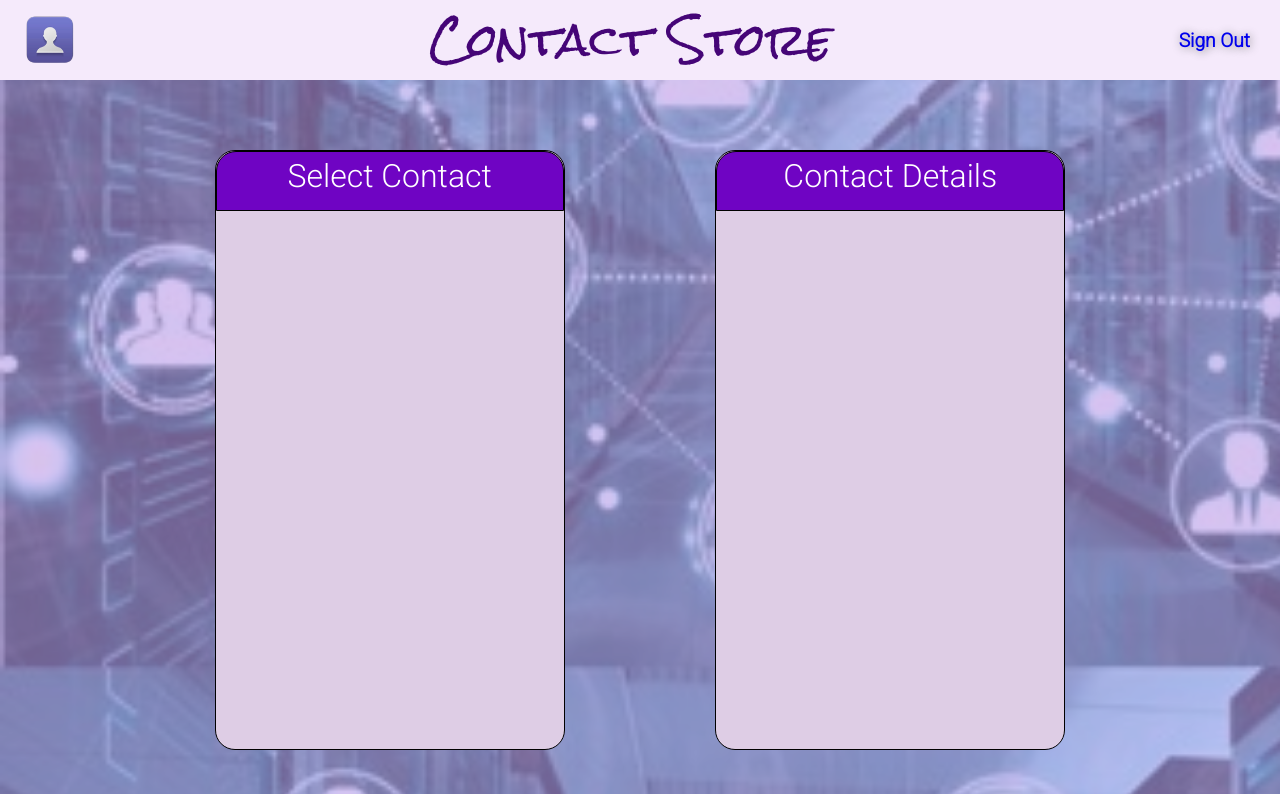
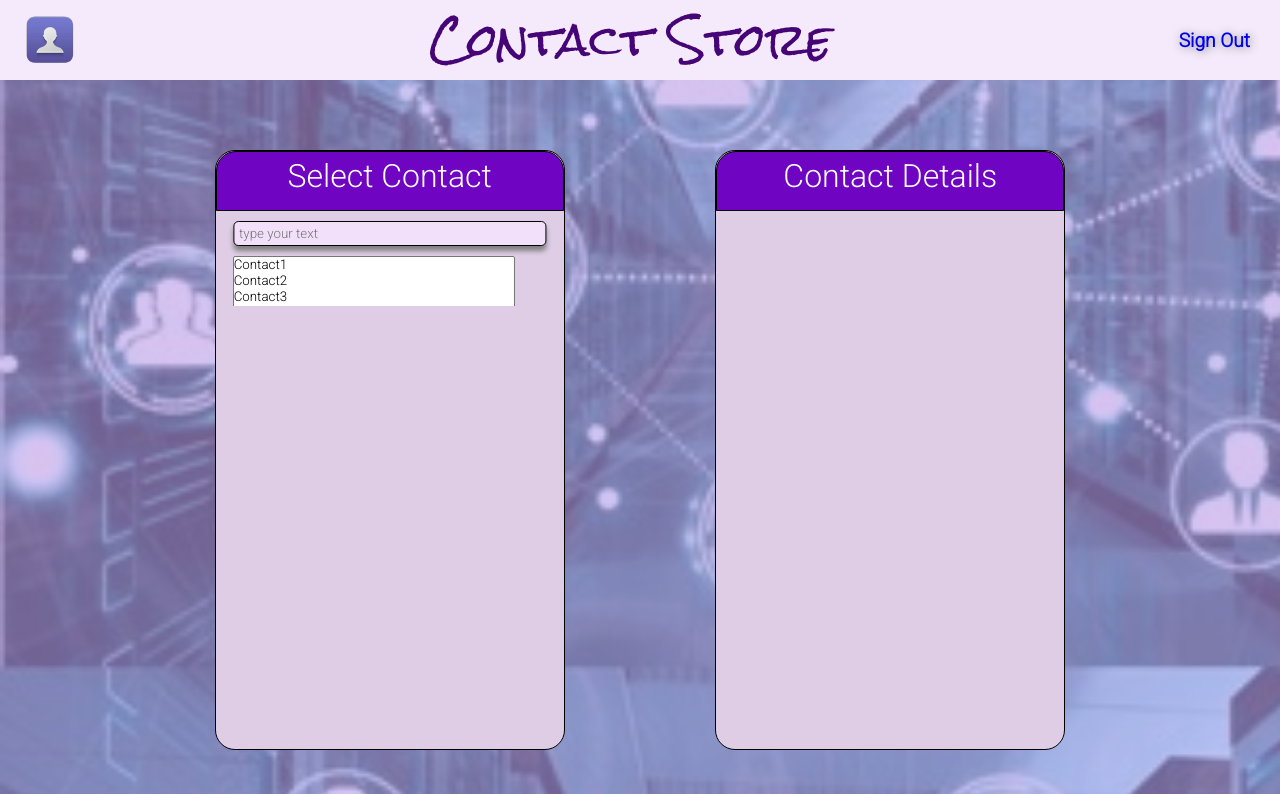
Before and after one commit to vikhulei/crm_v2, a React (Create React App) app: page /contactstore in a window 1280 px wide. Shown: the top 794 px of the page. Built offline with nearby package versions, Linux system fonts and the light colour scheme.

Commit message:
overflow select

```diff
--- a/src/components/background/BackgroundStyle.js
+++ b/src/components/background/BackgroundStyle.js
@@ -1,20 +1,20 @@
 import styled from "styled-components";
 
-const Wrapper = styled.div `
+const Wrapper = styled.div`
   position: fixed;
   top: 0;
   width: 100vw;
   height: 100vh;
-`
+`;
 
-const BackgroundColor = styled.div `
+const BackgroundColor = styled.div`
   position: absolute;
   top: 80px;
   bottom: 0;
   width: 100%;
   height: 500px;
   min-height: calc(100vh - 80px);
-background-color: #BD9CE8;
+  background-color: #bd9ce8;
   overflow: hidden;
   @media screen and (max-width: 1450px) {
     height: 1750px;
@@ -22,15 +22,15 @@ overflow: hidden;
   @media screen and (max-width: 1050px) {
     height: 2200px;
   }
-`
+`;
 
-const BackgroundImage = styled.img `
+const BackgroundImage = styled.img`
   position: absolute;
   width: 100vw;
   min-width: 2000px;
   height: 1300px;
   object-fit: cover;
   opacity: 0.4;
-`
+`;
 
-export {Wrapper, BackgroundColor, BackgroundImage}
+export { Wrapper, BackgroundColor, BackgroundImage };
--- a/src/index.css
+++ b/src/index.css
@@ -2,25 +2,24 @@
   margin: 0;
   padding: 0;
   box-sizing: border-box;
-  -ms-overflow-style: none;
-  scrollbar-width: none;
+  /* -ms-overflow-style: none;
+  scrollbar-width: none; */
 }
 
-*::-webkit-scrollbar {
-    display: none;
+body::-webkit-scrollbar {
+  display: none;
 }
-
 
 body {
   margin: 0;
-  font-family: -apple-system, BlinkMacSystemFont, 'Segoe UI', 'Roboto', 'Oxygen',
-    'Ubuntu', 'Cantarell', 'Fira Sans', 'Droid Sans', 'Helvetica Neue',
+  font-family: -apple-system, BlinkMacSystemFont, "Segoe UI", "Roboto", "Oxygen",
+    "Ubuntu", "Cantarell", "Fira Sans", "Droid Sans", "Helvetica Neue",
     sans-serif;
   -webkit-font-smoothing: antialiased;
   -moz-osx-font-smoothing: grayscale;
 }
 
 code {
-  font-family: source-code-pro, Menlo, Monaco, Consolas, 'Courier New',
+  font-family: source-code-pro, Menlo, Monaco, Consolas, "Courier New",
     monospace;
 }
--- a/src/pages/contactstore/contactlist/ContactList.js
+++ b/src/pages/contactstore/contactlist/ContactList.js
@@ -1,13 +1,33 @@
-import {DataBox, DataBoxNav} from "../../../components/ui/StyledComponents"
+import { DataBox, DataBoxNav } from "../../../components/ui/StyledComponents";
+import {
+  DataWrapper,
+  SearchField,
+  SelectWrapper,
+  SelectList
+} from "./ContactListStyle";
 
 const ContactDetails = () => {
   return (
     <>
       <DataBox>
         <DataBoxNav>Select Contact</DataBoxNav>
+        <DataWrapper>
+          <SearchField type="text" placeholder="type your text" />
+          <SelectWrapper>
+            <SelectList size="6">
+              <option>Contact1</option>
+              <option>Contact2</option>
+              <option>Contact3</option>
+              <option>Contact4</option>
+              <option>Contact5</option>
+              <option>Contact6</option>
+              <option>Contact7</option>
+            </SelectList>
+          </SelectWrapper>
+        </DataWrapper>
       </DataBox>
     </>
-    )
-}
+  );
+};
 
-export default ContactDetails
+export default ContactDetails;
--- a/src/pages/contactstore/contactlist/ContactListStyle.js
+++ b/src/pages/contactstore/contactlist/ContactListStyle.js
@@ -1,4 +1,33 @@
-import styled from "styled-components"
+import styled from "styled-components";
+import { Input } from "../../../components/ui/StyledComponents";
 
+const DataWrapper = styled.form`
+  position: relative;
+  top: 10px;
+  width: 90%;
+  left: 50%;
+  transform: translateX(-50%);
+  display: flex;
+  flex-direction: column;
+  justify-content: space-between;
+`;
 
-export {}
+const SearchField = styled(Input)`
+  width: 100%;
+`;
+
+const SelectWrapper = styled.div`
+  position: relative;
+  top: 10px;
+  width: 90%;
+  height: 50px;
+  overflow-y: scroll;
+`;
+
+const SelectList = styled.select`
+  position: relative;
+  width: 100%;
+  overflow-y: hidden;
+`;
+
+export { DataWrapper, SearchField, SelectWrapper, SelectList };
```
Also changed, not shown: src/pages/contactstore/contactlist/Contacts.js (+7 -7 lines). Lines whose indentation alone changed are shown as unchanged.
